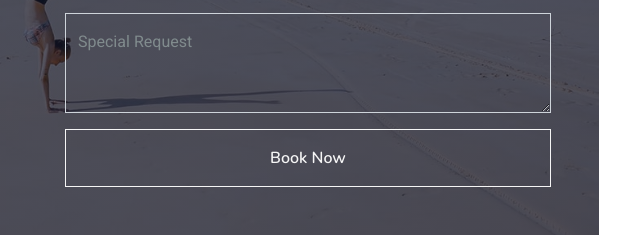
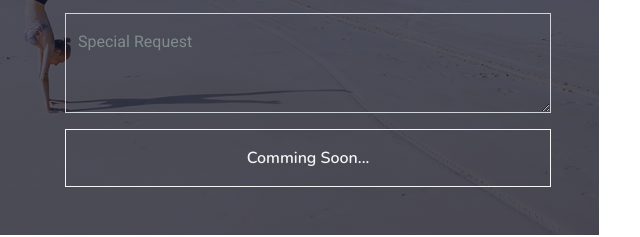
Before and after one commit to mahintravelandtours/mahin-travel, a plain HTML site: page pages/package.html in a window 1280 px wide. Shown: the part 1627-1864 px from the top of the page, 599-1239 px from the left. Drawn offline with nearby package versions, Linux system fonts and the light colour scheme.

Commit message:
updated the theme compons design styles

```diff
--- a/pages/package.html
+++ b/pages/package.html
@@ -293,7 +293,7 @@
                                     </div>
                                 </div>
                                 <div class="col-12">
-                                    <button class="btn btn-outline-light w-100 py-3" type="submit">Book Now</button>
+                                    <button class="btn btn-outline-light w-100 py-3" type="submit">Comming Soon...</button>
                                 </div>
                             </div>
                         </form>
```
Also changed, not shown: img/team-44.jpg (deleted).
